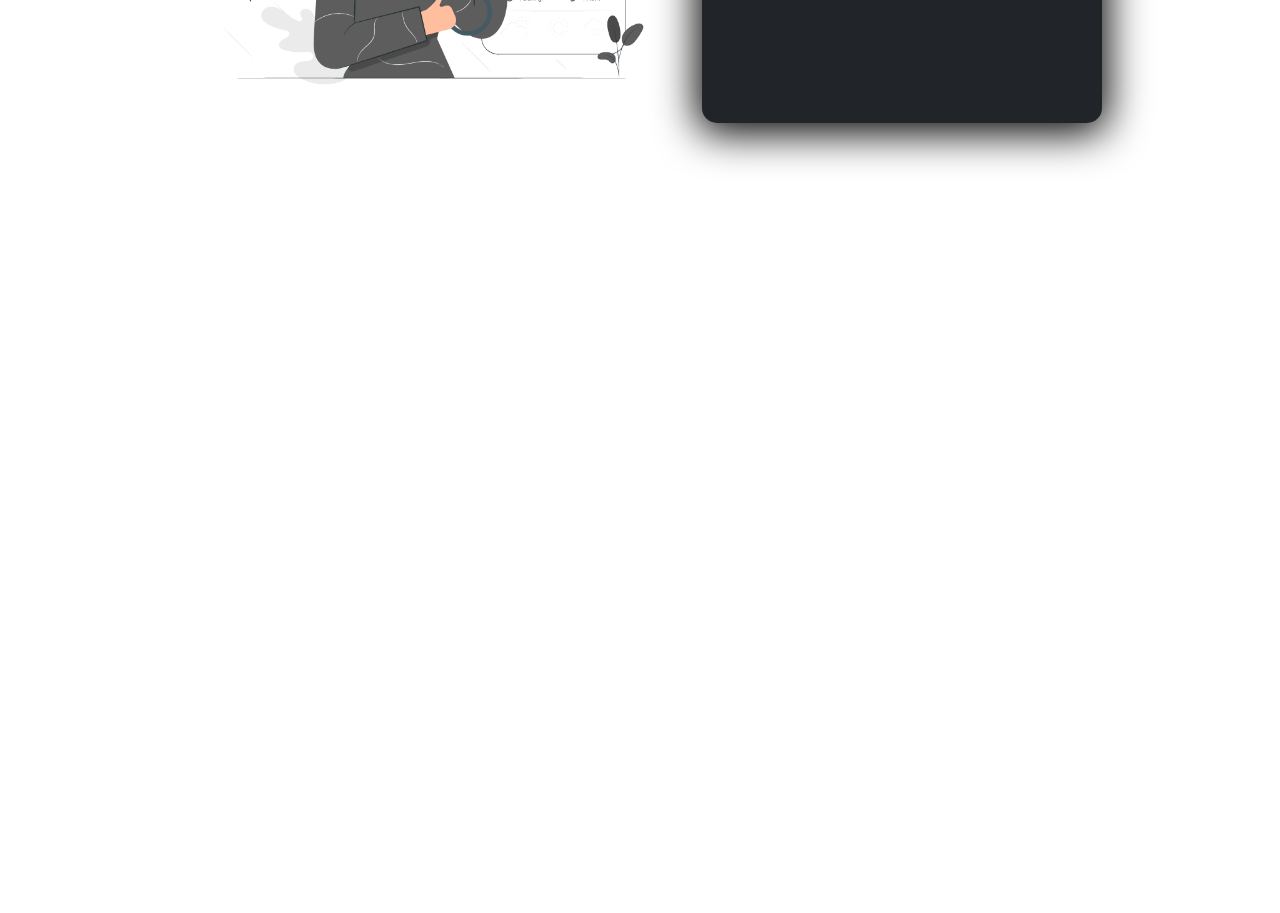
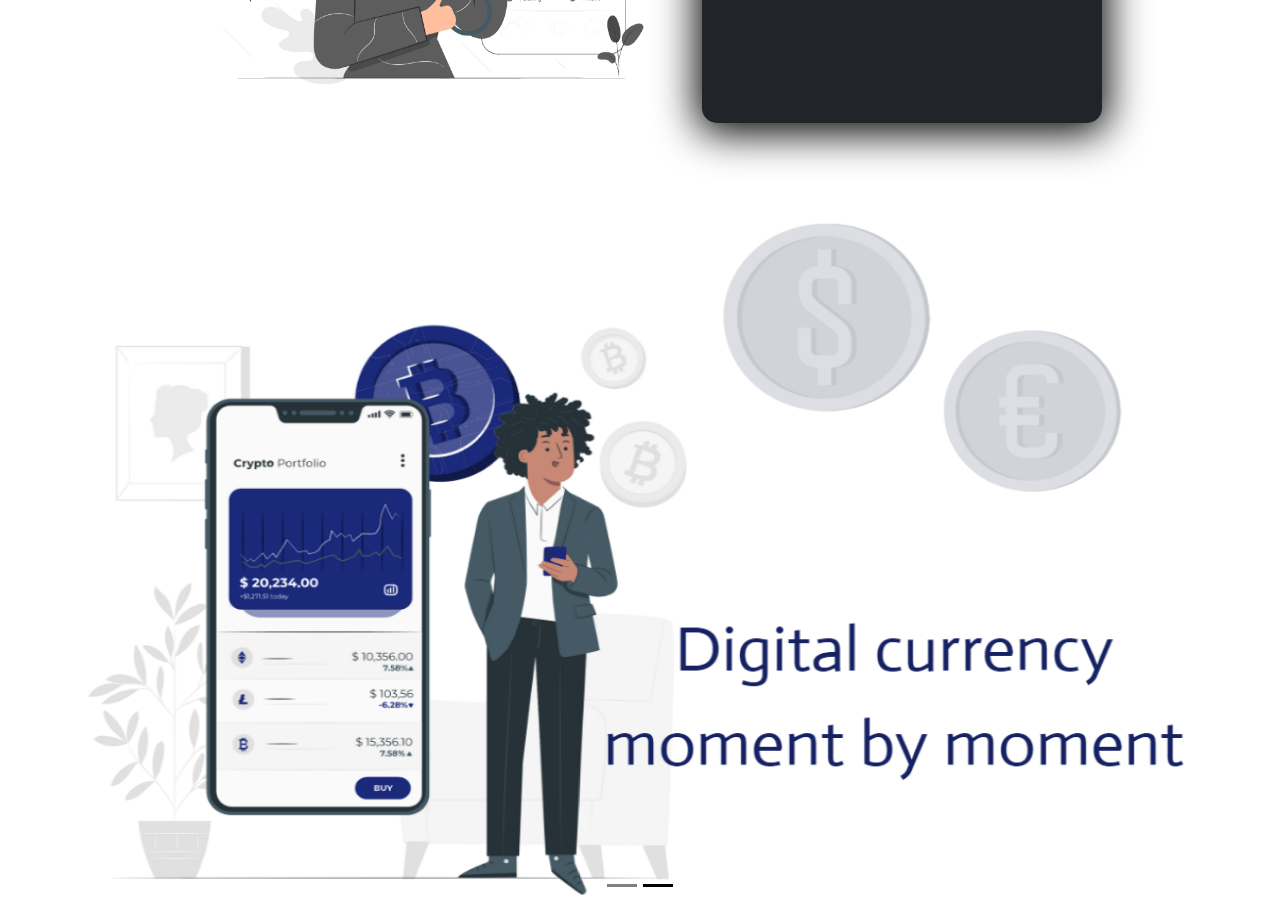
Before and after one commit to UALISDEVELOPER/multiweb, a React (Create React App) app: page /weather in a window 1280 px wide. Shown: the part 560-1473 px from the top of the page. Before the commit the page ends 800 px from the top, so only its background shows below. Built offline with nearby package versions, Linux system fonts and the light colour scheme.

Commit message:
carousel added to home page

```diff
--- a/src/components/WebNav.js
+++ b/src/components/WebNav.js
@@ -27,6 +27,7 @@ const WebNav = () => {
             <Navbar.Toggle aria-controls="responsive-navbar-nav" />
             <Navbar.Collapse id="responsive-navbar-nav">
                 <Nav className="me-auto">
+                <Nav.Link className='pagesLink' href="/">Home</Nav.Link>
                 <Nav.Link className='pagesLink' href="/crypto">Crypto</Nav.Link>
                 <Nav.Link className='pagesLink' href="/weather">Weather</Nav.Link>
                 {/* <NavDropdown title="Dropdown" id="collasible-nav-dropdown">
--- /dev/null
+++ b/src/components/homePage/Carousel.js
@@ -0,0 +1,43 @@
+import React from 'react';
+
+//bootstrap
+import 'bootstrap/dist/css/bootstrap.min.css';
+import {Carousel, Container, Row,Col} from 'react-bootstrap';
+
+//images
+import headerWeather from "./img/headerImage.png";
+import secondLayer from "./img/secondLayer.png";
+
+//styles
+import "./styles/carousel.scss"
+
+const CarouselComponent = () => {
+    return (
+        <Container fluid="md">
+            <Row>
+                <Col>
+                    <Carousel className='carousel' variant="dark" controls={false} touch={true} interval={3000}>
+                        <Carousel.Item>
+                            <img
+                            className="d-block w-100"
+                            src={headerWeather}
+                            alt="First slide"
+                            />
+                        </Carousel.Item>
+                        <Carousel.Item>
+                            <img
+                            className="d-block w-100"
+                            src={secondLayer}
+                            alt="First slide"
+                            />
+                        </Carousel.Item>
+                    </Carousel>
+                </Col>
+            </Row>
+        </Container>
+
+
+    );
+};
+
+export default CarouselComponent;
--- a/src/components/homePage/Homepage.js
+++ b/src/components/homePage/Homepage.js
@@ -1,9 +1,12 @@
 import React from 'react';
+
+//components
+import CarouselComponent from './Carousel';
 
 const Homepage = () => {
     return (
         <div>
-
+            <CarouselComponent/>
         </div>
     );
 };
--- /dev/null
+++ b/src/components/homePage/styles/carousel.scss
@@ -0,0 +1,6 @@
+.carousel{
+    margin-top: 90px;
+    img{
+        height: 700px !important;
+    }
+}
```
Also changed, not shown: src/components/homePage/img/headerImage.png (added), src/components/homePage/img/secondLayer.png (added).
